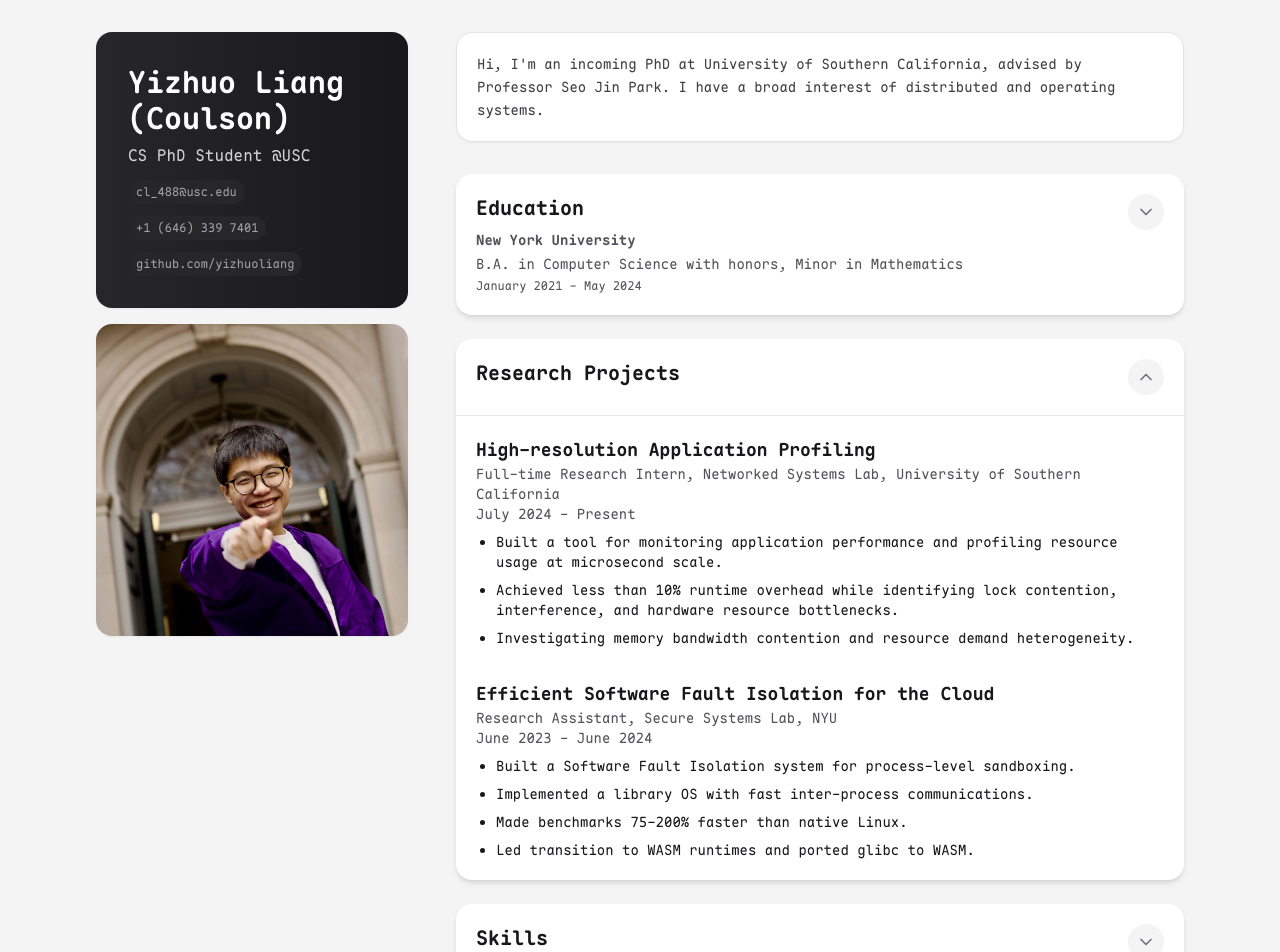
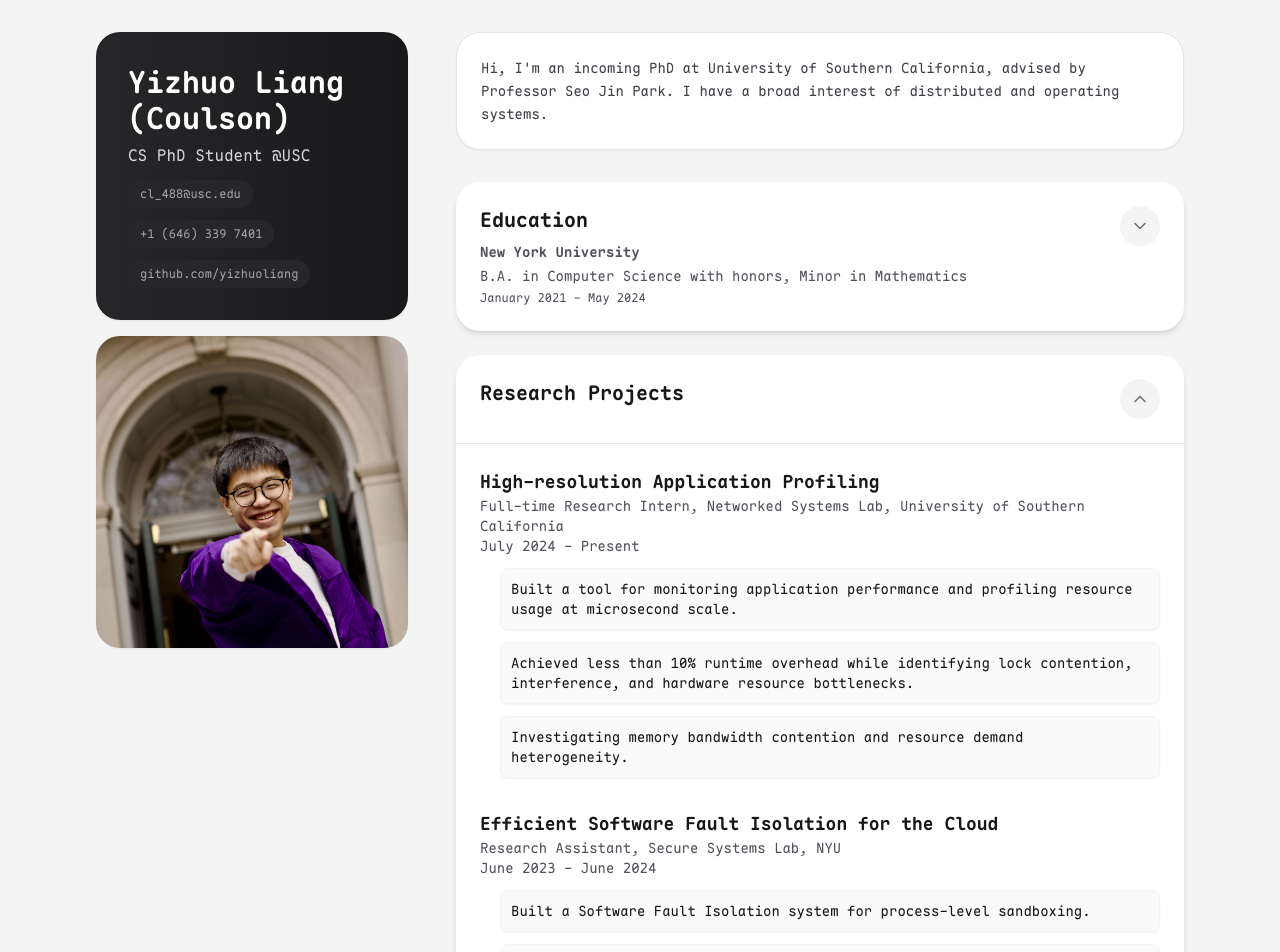
Before and after one commit to yizhuoliang/yizhuoliang.github.io, a Next.js app: page / in a window 1280 px wide. Shown: the top 952 px of the page. Built offline with nearby package versions, Linux system fonts and the light colour scheme.

Commit message:
more rounded

```diff
--- a/app/page.tsx
+++ b/app/page.tsx
@@ -11,25 +11,25 @@ export default function Home() {
           <div className="md:w-[30%] md:sticky md:top-8 md:self-start">
             <div className="mb-8 flex flex-col gap-4">
               {/* Namecard */}
-              <Card className="flex-grow overflow-hidden bg-gradient-to-r from-zinc-800 to-zinc-900 shadow-md border-none">
+              <Card className="flex-grow overflow-hidden bg-gradient-to-r from-zinc-800 to-zinc-900 shadow-lg border-none">
                 <div className="p-8 text-white">
                   <h1 className="mb-2 text-3xl font-bold">Yizhuo Liang (Coulson)</h1>
                   <p className="text-zinc-300">CS PhD Student @USC</p>
                   <div className="mt-3 flex flex-wrap gap-3 text-xs text-zinc-400">
-                    <a href="mailto:cl_488@usc.edu" className="hover:text-white rounded-full px-2 py-1 bg-zinc-800 hover:bg-zinc-700 transition-colors">cl_488@usc.edu</a>
-                    <a href="tel:+16463397401" className="hover:text-white rounded-full px-2 py-1 bg-zinc-800 hover:bg-zinc-700 transition-colors">+1 (646) 339 7401</a>
-                    <a href="https://github.com/yizhuoliang" className="hover:text-white rounded-full px-2 py-1 bg-zinc-800 hover:bg-zinc-700 transition-colors">github.com/yizhuoliang</a>
+                    <a href="mailto:cl_488@usc.edu" className="hover:text-white rounded-full px-3 py-1.5 bg-zinc-800 hover:bg-zinc-700 transition-colors">cl_488@usc.edu</a>
+                    <a href="tel:+16463397401" className="hover:text-white rounded-full px-3 py-1.5 bg-zinc-800 hover:bg-zinc-700 transition-colors">+1 (646) 339 7401</a>
+                    <a href="https://github.com/yizhuoliang" className="hover:text-white rounded-full px-3 py-1.5 bg-zinc-800 hover:bg-zinc-700 transition-colors">github.com/yizhuoliang</a>
                   </div>
                 </div>
               </Card>
               {/* Photo */}
-              <Card className="w-full h-48 md:h-auto md:aspect-square overflow-hidden shadow-md border-none">
+              <Card className="w-full h-48 md:h-auto md:aspect-square overflow-hidden shadow-lg border-none">
                 <Image
 		  src="/pics/coulson-faker.jpg"
                   alt="Yizhuo Liang"
                   width={400}
                   height={400}
-                  className="object-cover w-full h-full"
+                  className="object-cover w-full h-full transition-transform hover:scale-105 duration-300"
                 />
               </Card>
             </div>
@@ -38,8 +38,8 @@ export default function Home() {
           {/* Right column: Bio and Expandable sections */}
           <div className="md:w-[70%]">
             {/* Bio Section */}
-            <Card className="mb-8 bg-white shadow-md">
-              <div className="p-5">
+            <Card className="mb-8 bg-white shadow-lg border border-zinc-100">
+              <div className="p-6">
                 <p className="text-sm text-zinc-700 leading-relaxed">
                   Hi, I'm an incoming PhD at University of Southern California, advised by Professor Seo Jin Park. I have a broad interest of distributed and operating systems.
                 </p>
@@ -95,10 +95,10 @@ export default function Home() {
                     <br />
                     July 2024 - Present
                   </p>
-                  <ul className="mt-2 list-disc space-y-2 pl-5 text-sm">
-                    <li>Built a tool for monitoring application performance and profiling resource usage at microsecond scale.</li>
-                    <li>Achieved less than 10% runtime overhead while identifying lock contention, interference, and hardware resource bottlenecks.</li>
-                    <li>Investigating memory bandwidth contention and resource demand heterogeneity.</li>
+                  <ul className="mt-3 space-y-3 pl-5 text-sm">
+                    <li className="rounded-lg bg-zinc-50 p-2.5 border border-zinc-100 shadow-sm">Built a tool for monitoring application performance and profiling resource usage at microsecond scale.</li>
+                    <li className="rounded-lg bg-zinc-50 p-2.5 border border-zinc-100 shadow-sm">Achieved less than 10% runtime overhead while identifying lock contention, interference, and hardware resource bottlenecks.</li>
+                    <li className="rounded-lg bg-zinc-50 p-2.5 border border-zinc-100 shadow-sm">Investigating memory bandwidth contention and resource demand heterogeneity.</li>
                   </ul>
                 </div>
 
@@ -110,11 +110,11 @@ export default function Home() {
                     <br />
                     June 2023 - June 2024
                   </p>
-                  <ul className="mt-2 list-disc space-y-2 pl-5 text-sm">
-                    <li>Built a Software Fault Isolation system for process-level sandboxing.</li>
-                    <li>Implemented a library OS with fast inter-process communications.</li>
-                    <li>Made benchmarks 75-200% faster than native Linux.</li>
-                    <li>Led transition to WASM runtimes and ported glibc to WASM.</li>
+                  <ul className="mt-3 space-y-3 pl-5 text-sm">
+                    <li className="rounded-lg bg-zinc-50 p-2.5 border border-zinc-100 shadow-sm">Built a Software Fault Isolation system for process-level sandboxing.</li>
+                    <li className="rounded-lg bg-zinc-50 p-2.5 border border-zinc-100 shadow-sm">Implemented a library OS with fast inter-process communications.</li>
+                    <li className="rounded-lg bg-zinc-50 p-2.5 border border-zinc-100 shadow-sm">Made benchmarks 75-200% faster than native Linux.</li>
+                    <li className="rounded-lg bg-zinc-50 p-2.5 border border-zinc-100 shadow-sm">Led transition to WASM runtimes and ported glibc to WASM.</li>
                   </ul>
                 </div>
               </div>
@@ -128,7 +128,7 @@ export default function Home() {
                   {["Go", "C", "Rust", "Python", "Java", "Coq"].map((skill) => (
                     <span
                       key={skill}
-                      className="rounded-full bg-purple-100 px-3 py-1.5 text-xs font-medium text-purple-800 border border-purple-200 shadow-sm"
+                      className="rounded-full bg-zinc-100 px-4 py-2 text-xs font-medium text-zinc-800 border border-zinc-200 shadow-sm"
                     >
                       {skill}
                     </span>
@@ -139,11 +139,11 @@ export default function Home() {
               <div className="space-y-4">
                 <div>
                   <h3 className="mb-2 font-semibold">Programming Languages</h3>
-                  <div className="flex flex-wrap gap-2">
+                  <div className="flex flex-wrap gap-3">
                     {["Go", "C", "Rust", "Python", "Java", "Coq"].map((skill) => (
                       <span
                         key={skill}
-                        className="rounded-full bg-purple-100 px-3.5 py-1.5 text-sm font-medium text-purple-800 border border-purple-200 shadow-sm"
+                        className="rounded-full bg-zinc-100 px-4 py-2 text-sm font-medium text-zinc-800 border border-zinc-200 shadow-sm"
                       >
                         {skill}
                       </span>
@@ -152,7 +152,7 @@ export default function Home() {
                 </div>
                 <div>
                   <h3 className="mb-2 font-semibold">Software and Frameworks</h3>
-                  <div className="flex flex-wrap gap-2">
+                  <div className="flex flex-wrap gap-3">
                     {[
                       "Docker",
                       "Kubernetes",
@@ -164,7 +164,7 @@ export default function Home() {
                     ].map((skill) => (
                       <span
                         key={skill}
-                        className="rounded-full bg-blue-100 px-3.5 py-1.5 text-sm font-medium text-blue-800 border border-blue-200 shadow-sm"
+                        className="rounded-full bg-zinc-200 px-4 py-2 text-sm font-medium text-zinc-800 border border-zinc-300 shadow-sm"
                       >
                         {skill}
                       </span>
--- a/components/expandable-section.tsx
+++ b/components/expandable-section.tsx
@@ -16,10 +16,10 @@ export function ExpandableSection({ title, children, defaultExpanded = false, su
 
   return (
     <div className="mb-6">
-      <div className="rounded-2xl bg-white shadow-md">
+      <div className="rounded-3xl bg-white shadow-md">
         <button
           onClick={() => setIsExpanded(!isExpanded)}
-          className="flex w-full items-start justify-between p-5 transition-all duration-200 hover:bg-zinc-50 rounded-2xl group"
+          className="flex w-full items-start justify-between p-6 transition-all duration-200 hover:bg-zinc-50 rounded-3xl group"
         >
           <div className="text-left">
             <h2 className="text-xl font-semibold mb-2">{title}</h2>
@@ -35,7 +35,7 @@ export function ExpandableSection({ title, children, defaultExpanded = false, su
               </div>
             )}
           </div>
-          <div className="bg-zinc-100 rounded-full p-2 group-hover:bg-zinc-200 transition-colors">
+          <div className="bg-zinc-100 rounded-full p-2.5 group-hover:bg-zinc-200 transition-colors">
             <ChevronDown
               className={cn(
                 "h-5 w-5 transform transition-all duration-200 text-zinc-500 group-hover:text-zinc-800",
@@ -50,7 +50,7 @@ export function ExpandableSection({ title, children, defaultExpanded = false, su
             isExpanded ? "max-h-[2000px] opacity-100" : "max-h-0 opacity-0 border-transparent"
           )}
         >
-          <div className="p-5 rounded-b-2xl">{children}</div>
+          <div className="p-6 rounded-b-3xl">{children}</div>
         </div>
       </div>
     </div>
--- a/components/ui/card.tsx
+++ b/components/ui/card.tsx
@@ -9,7 +9,7 @@ const Card = React.forwardRef<
   <div
     ref={ref}
     className={cn(
-      "rounded-2xl border border-zinc-200 bg-white text-zinc-950 shadow-sm dark:border-zinc-800 dark:bg-zinc-950 dark:text-zinc-50",
+      "rounded-3xl border border-zinc-200 bg-white text-zinc-950 shadow-sm dark:border-zinc-800 dark:bg-zinc-950 dark:text-zinc-50",
       className
     )}
     {...props}
```
